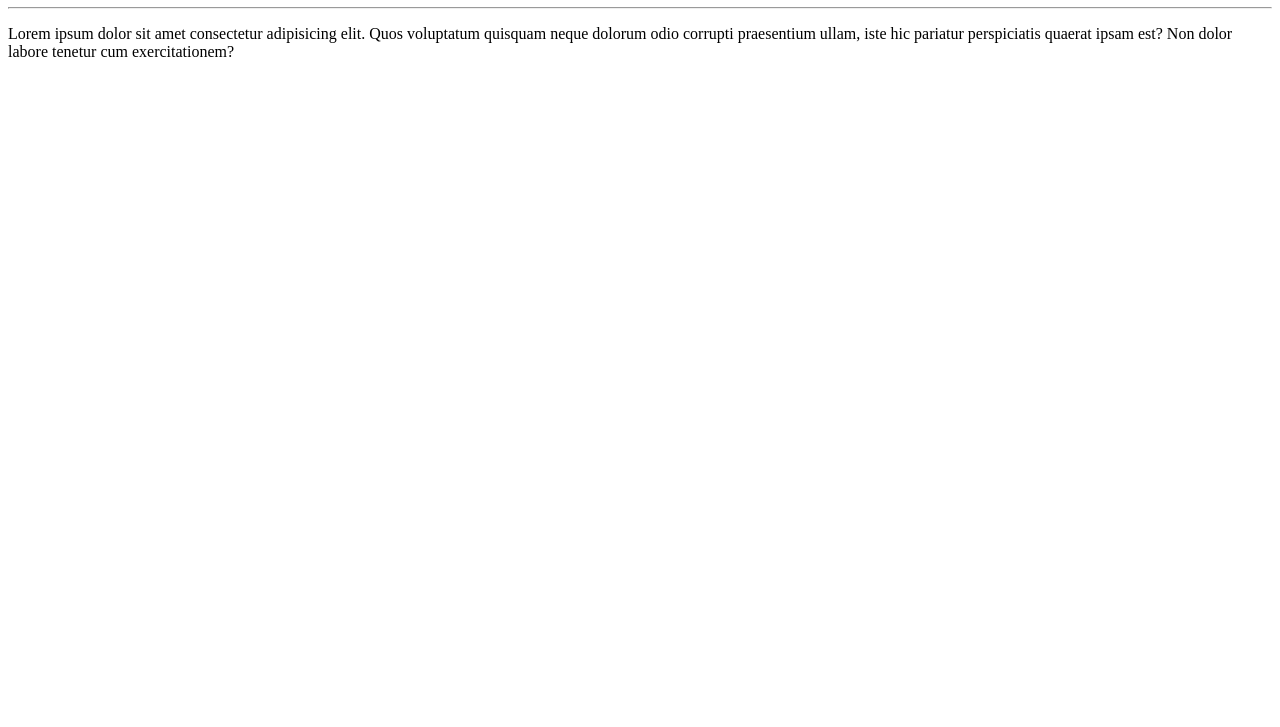
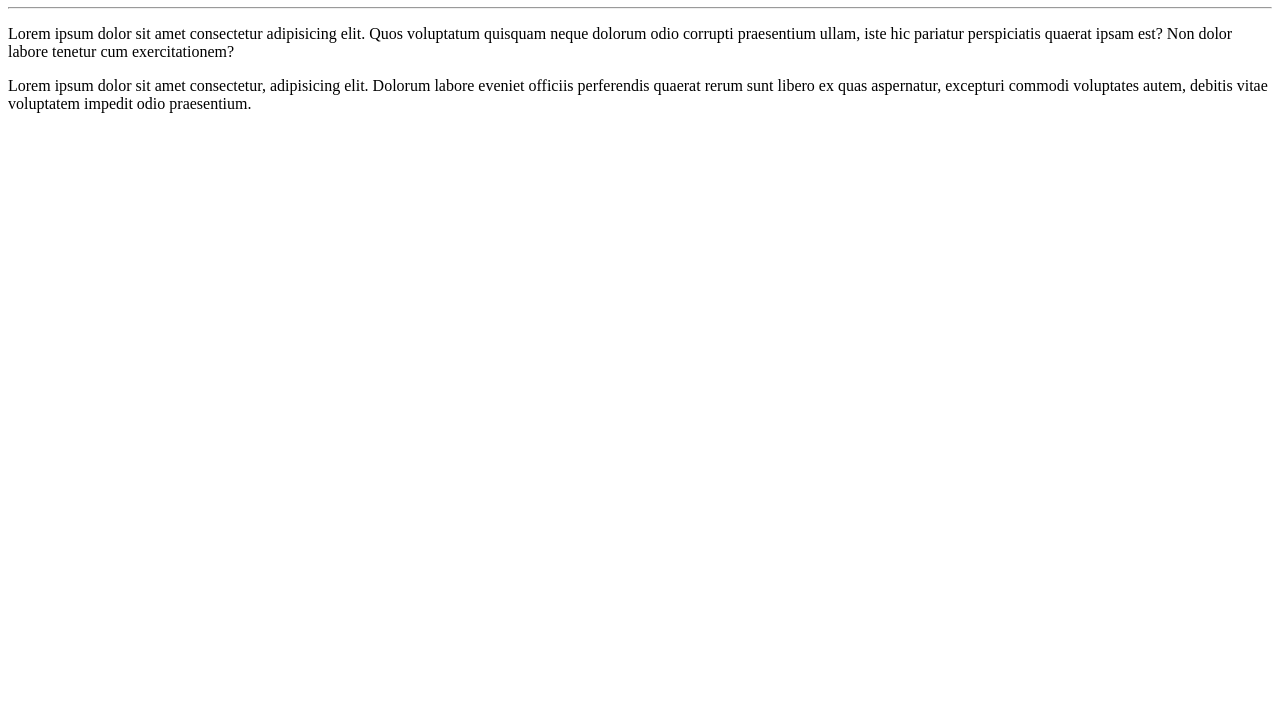
Before and after one commit to julioemanuelb/Ola-mundo, a plain HTML site: page site-exemplo/index.html in a window 1280 px wide. Shown: the part 73-800 px from the top of the page. Drawn offline with Linux system fonts and the light colour scheme.

Commit message:
adicionei um paragrafo

```diff
--- a/site-exemplo/index.html
+++ b/site-exemplo/index.html
@@ -9,5 +9,6 @@
     <h1>Olá, Mundo!</h1>
     <hr>
     <p>Lorem ipsum dolor sit amet consectetur adipisicing elit. Quos voluptatum quisquam neque dolorum odio corrupti praesentium ullam, iste hic pariatur perspiciatis quaerat ipsam est? Non dolor labore tenetur cum exercitationem?</p>
+    <p>Lorem ipsum dolor sit amet consectetur, adipisicing elit. Dolorum labore eveniet officiis perferendis quaerat rerum sunt libero ex quas aspernatur, excepturi commodi voluptates autem, debitis vitae voluptatem impedit odio praesentium.</p>
 </body>
 </html>
```
